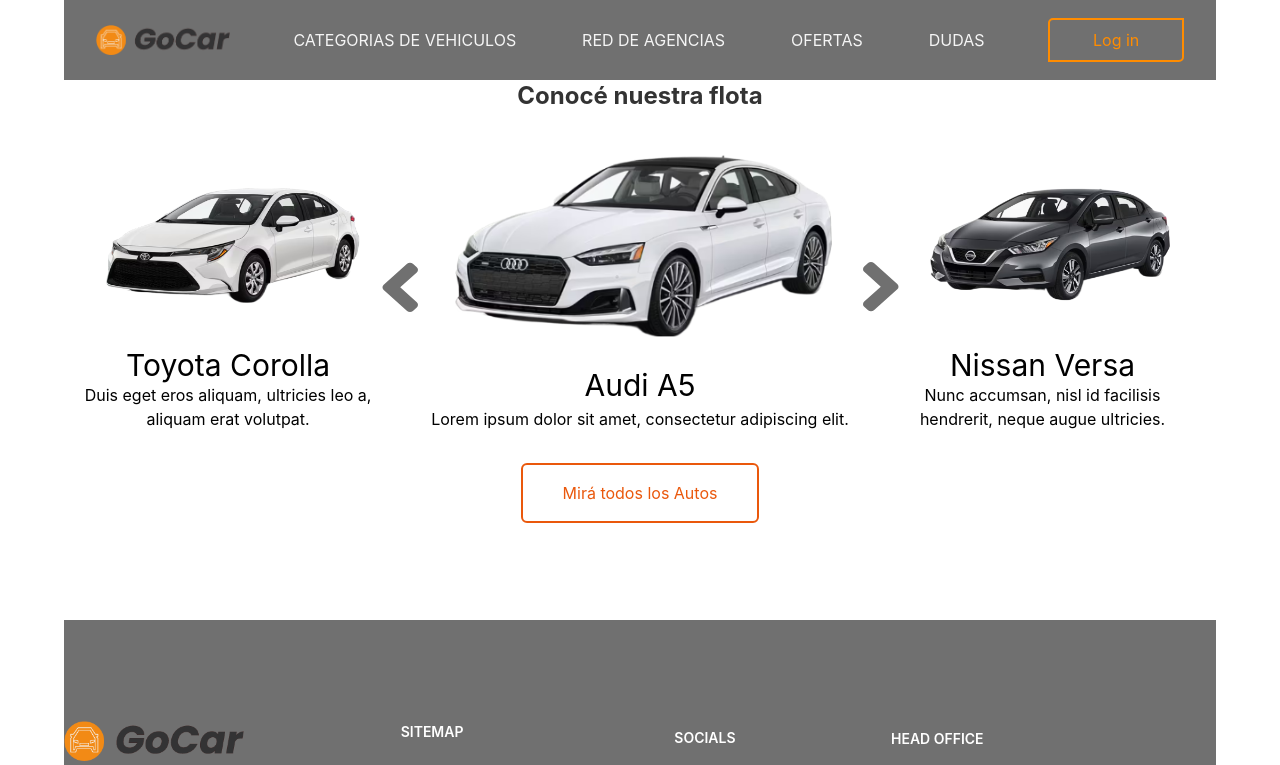
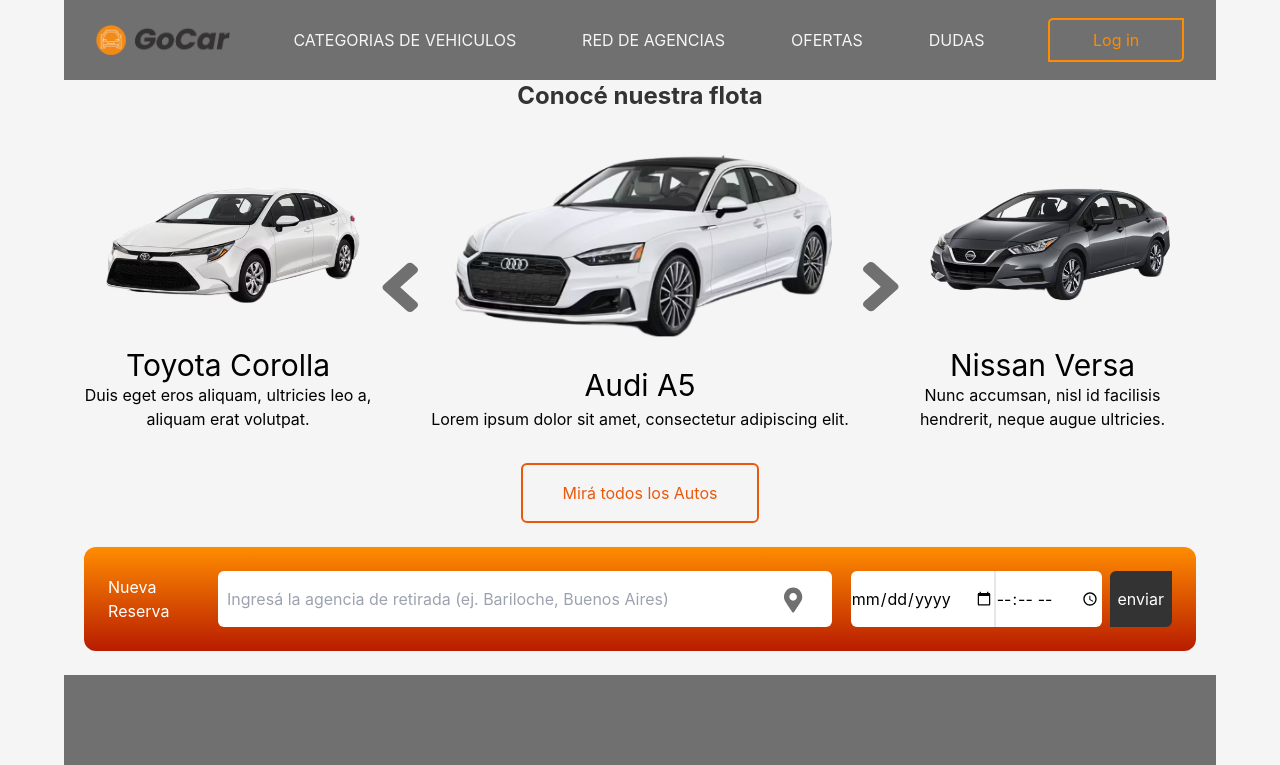
Before and after one commit to MatiasCoronel1312/s14-13-n-java, a React (Vite) app in the folder Frontend/: page / in a window 1280 px wide. Shown: the top 765 px of the page. Built offline with nearby package versions, Linux system fonts and the light colour scheme.

Commit message:
feat: new reservation

```diff
--- a/Frontend/src/App.tsx
+++ b/Frontend/src/App.tsx
@@ -5,9 +5,9 @@
 function App() {
 
   return (
-    <>
+    <div className='bg-[#F5F5F5]'>
       <MainRouter />
-    </>
+    </div>
   );
 }
 
--- a/Frontend/src/components/CarCarousel/Carrusel.tsx
+++ b/Frontend/src/components/CarCarousel/Carrusel.tsx
@@ -63,7 +63,7 @@
 
   return (
     <>
-      <section className="h-[540px] max-w-full">
+      <section className="h-full max-w-full">
         <div className="mb-8">
           <h1 className="text-center font-sans font-bold text-text text-2xl">
             Conocé nuestra flota
--- a/Frontend/src/components/CarCarousel/carrusel.interface.ts
+++ b/Frontend/src/components/CarCarousel/carrusel.interface.ts
@@ -3,3 +3,4 @@
     title: string;
     description: string;
 }
+export default Car;
--- a/Frontend/src/components/NuevaReserva/NuevaReserva.tsx
+++ b/Frontend/src/components/NuevaReserva/NuevaReserva.tsx
@@ -1,34 +1,21 @@
-// interface ReservaProps {
-//   agenciaRetirada: string;
-//   fecha: string | Date;
-// }
-
-import { SetStateAction, useState } from "react";
-import Calendar from "react-calendar";
+import { useForm } from "react-hook-form";
 
 export const NuevaReserva = () => {
-  const isSelectedAgency = false;
+  const { register, handleSubmit } = useForm();
 
-  const selectedAgency = () => {
-    if (isSelectedAgency) {
-    } else {
-    }
-  };
-  const [date, setDate] = useState(new Date());
-
-  const onChange = (_date: SetStateAction<Date>) => {
-    setDate(_date);
+  const onSubmit = handleSubmit((data) => console.log(data));
 
   return (
     <>
-        {selectedAgency()}
-        <div className="Gradient-V w-full max-h-[129] p-6 m-3 rounded-l flex justify-between align-middle">
-          <p className="text-white text-base">Nueva Reserva</p>
+      <div className="Gradient-V w-full h-[129] p-6 my-6 rounded-xl ">
+        <form className="flex justify-between " onSubmit={onSubmit}>
+          <p className="text-white text-base self-center">Nueva Reserva</p>
           <input
-            className="w-2/3 rounded-md py-4 "
+            className="w-[60%] rounded-md py-4 font-sans text-text"
             type="text"
             placeholder="  Ingresá la agencia de retirada (ej. Bariloche, Buenos Aires)
             "
+            {...register("agencia")}
           />
           <svg
             width="19"
@@ -36,20 +23,37 @@
             viewBox="0 0 19 26"
             fill="none"
             xmlns="http://www.w3.org/2000/svg"
-            className="absolute top-3 left-3"
+            className="relative top-[1rem] left-[-3rem]"
           >
             <path
               d="M8.52368 25.4754C1.33445 14.7789 0 13.6811 0 9.75C0 4.36521 4.25328 0 9.5 0C14.7467 0 19 4.36521 19 9.75C19 13.6811 17.6655 14.7789 10.4763 25.4754C10.0045 26.1749 8.99541 26.1748 8.52368 25.4754ZM9.5 13.8125C11.6861 13.8125 13.4583 11.9937 13.4583 9.75C13.4583 7.50633 11.6861 5.6875 9.5 5.6875C7.31386 5.6875 5.54167 7.50633 5.54167 9.75C5.54167 11.9937 7.31386 13.8125 9.5 13.8125Z"
               fill="#707070"
             />
           </svg>
-          <div className="ps-2 w-1/3 flex rounded-md">
-            <input className=" " type="text" placeholder="Fecha" />
-            <input className=" " type="text" placeholder="Hora" />
-            <Calendar onChange={onChange} value={date} />
+          <div className="  flex rounded-md">
+            <input
+              className="w-[50%]  rounded-l-md"
+              type="date"
+              placeholder="Fecha"
+              {...register("fecha")}
+            />
+
+            <input
+                className="w-[50%] border-l-2 border-solid rounded-r-md"
+                type="time"
+                placeholder="Hora"
+                {...register("hora")}
+                />
+
+            <button
+              className="bg-text text-white p-2 ms-2 rounded-tl-md rounded-br-md"
+              type="submit"
+            >
+              enviar
+            </button>
           </div>
+        </form>
       </div>
     </>
   );
 };
-};
--- /dev/null
+++ b/Frontend/src/components/TimeRangeSelect/TimeRangeSelect.tsx
@@ -0,0 +1,37 @@
+// src/components/TimeRangeSelect.tsx
+import React from 'react';
+
+interface TimeRangeSelectProps {
+  onChange: (selectedTime: string) => void;
+  defaultValue?: string; // Optional default selected time
+}
+
+const TimeRangeSelect: React.FC<TimeRangeSelectProps> = ({
+  onChange,
+  defaultValue,
+}) => {
+  const hours = Array.from({ length: 24 }, (_, i) => i.toString().padStart(2, '0'));
+  const minutes = ['00', '30'];
+
+  const handleTimeChange = (event: React.ChangeEvent<HTMLSelectElement>) => {
+    onChange(event.target.value);
+  };
+
+  return (
+    <select
+      className="border rounded px-2 py-1 focus:outline-none focus:ring-1 focus:ring-blue-500"
+      onChange={handleTimeChange}
+      defaultValue={defaultValue}
+    >
+      {hours.map((hour) =>
+        minutes.map((minute) => (
+          <option key={`<span class="math-inline">\{hour\}\-</span>{minute}`} value={`<span class="math-inline">\{hour\}\:</span>{minute}`}>
+            {`<span class="math-inline">\{hour\}\:</span>{minute} - <span class="math-inline">\{hour \=\=\= '23' ? '00' \: Number\(hour\) \+ 1\}\:</span>{minute}`}
+          </option>
+        ))
+      )}
+    </select>
+  );
+};
+
+export default TimeRangeSelect;
--- a/Frontend/src/main.tsx
+++ b/Frontend/src/main.tsx
@@ -7,7 +7,7 @@
 ReactDOM.createRoot(document.getElementById("root")!).render(
   <React.StrictMode>
     <BrowserRouter>
-      <App />
+      <App  />
     </BrowserRouter>
   </React.StrictMode>
 );
--- a/Frontend/src/pages/Home.tsx
+++ b/Frontend/src/pages/Home.tsx
@@ -1,10 +1,11 @@
 import Carrusel from './../components/CarCarousel/Carrusel';
+import { NuevaReserva } from './../components/NuevaReserva/NuevaReserva';
 
 const Home = () => {
   return (
-    <div>
-
+    <div >
       <Carrusel />
+      <NuevaReserva/>
     </div>
   )
 }
--- a/Frontend/src/shared/layout/Layout.tsx
+++ b/Frontend/src/shared/layout/Layout.tsx
@@ -1,6 +1,6 @@
-import { Outlet } from 'react-router-dom'
 import Navbar from './navbar/navbar'
 import Footer from './footer/footer'
+import { Outlet } from 'react-router-dom';
 
 const Layout = () => {
   return (
```
Also changed, not shown: Frontend/src/components/CarCarousel/NewCarrusel.tsx (deleted, +0 -129 lines), 1 other file (tests, documents, lock files or other folders). Lines whose indentation alone changed are shown as unchanged.
